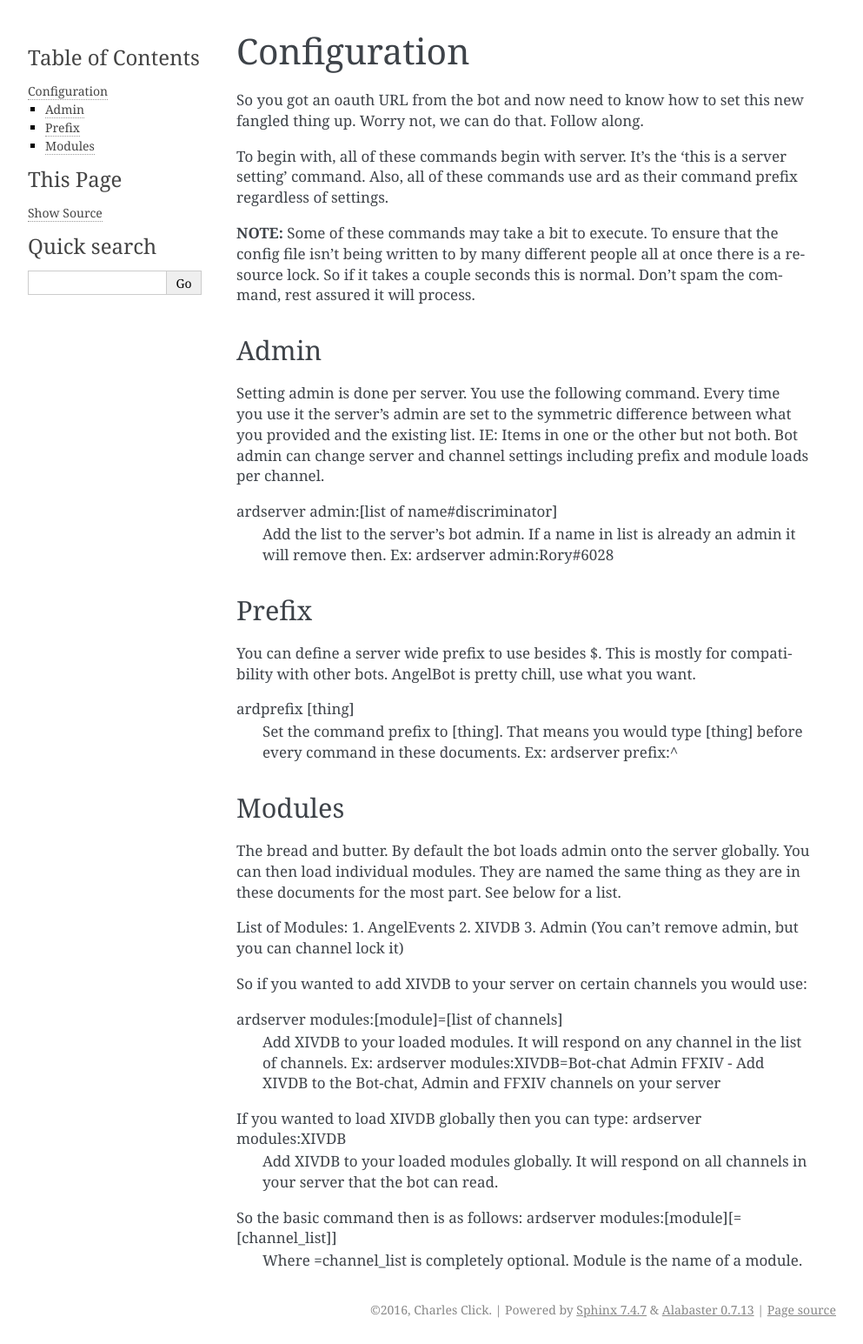
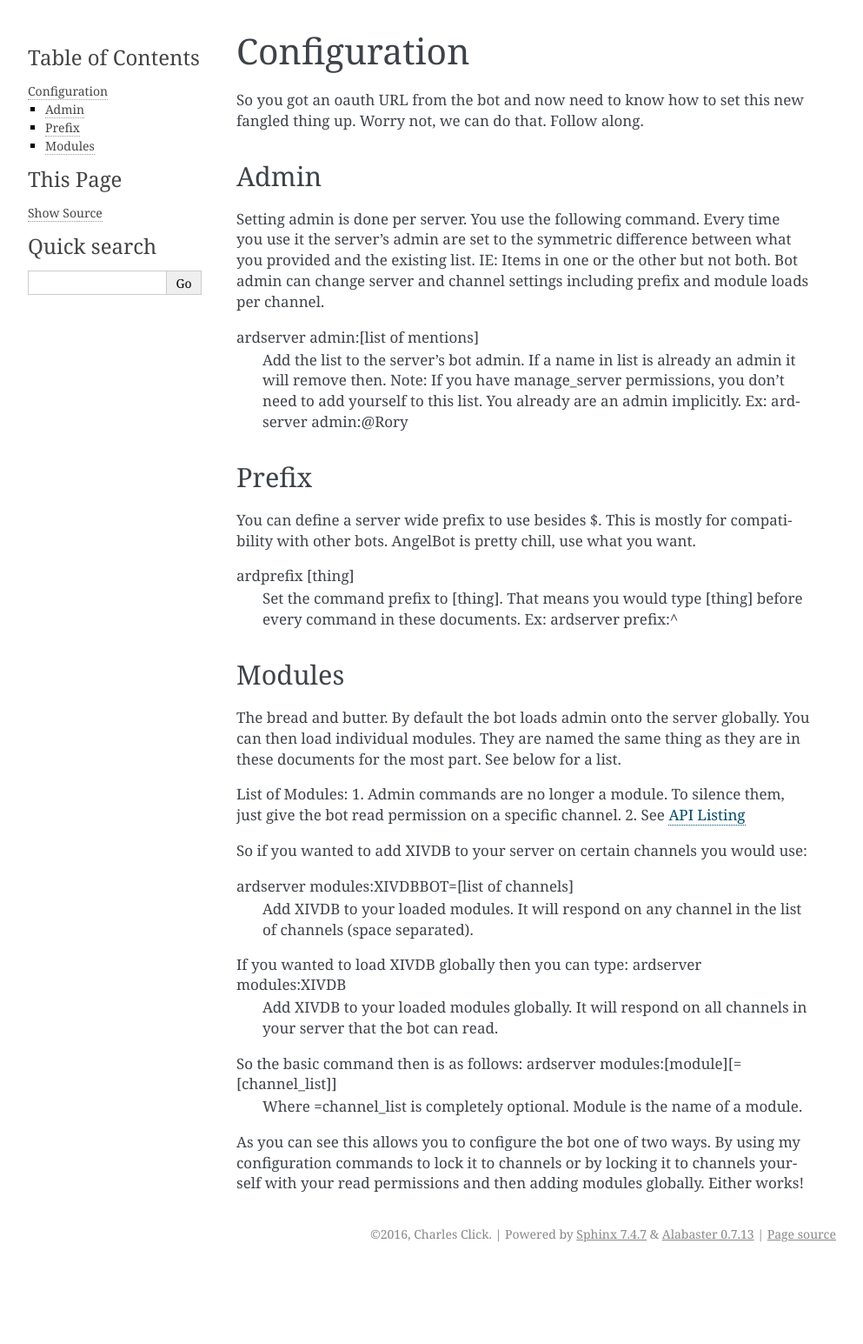
Before and after one commit to ccubed/AngelBot, a Sphinx documentation site: the page built from docs/source/Configuration.rst, in a window 1280 px wide. Shown: the whole page at 87% size, without its empty margins (148-1141 px from the left). Built offline with Sphinx 7.4.7, drawn with Linux system fonts in a browser that asks for light colours; after the commit the page ends 1458 px from its top, so only the background shows below that.

Commit message:
My doc changes reverted! :(

```diff
--- a/docs/source/Configuration.rst
+++ b/docs/source/Configuration.rst
@@ -2,10 +2,6 @@ Configuration
 =============
 
 So you got an oauth URL from the bot and now need to know how to set this new fangled thing up. Worry not, we can do that. Follow along.
-
-To begin with, all of these commands begin with server. It's the 'this is a server setting' command. Also, all of these commands use ard as their command prefix regardless of settings.
-
-**NOTE:** Some of these commands may take a bit to execute. To ensure that the config file isn't being written to by many different people all at once there is a resource lock. So if it takes a couple seconds this is normal. Don't spam the command, rest assured it will process.
 
 Admin
 -----
@@ -13,9 +9,10 @@ Admin
 Setting admin is done per server. You use the following command. Every time you use it the server's admin are set to the symmetric difference between what you provided and the existing list. IE: Items in one or the other but not both.
 Bot admin can change server and channel settings including prefix and module loads per channel.
 
-ardserver admin:[list of name#discriminator]
+ardserver admin:[list of mentions]
     Add the list to the server's bot admin. If a name in list is already an admin it will remove then.
-    Ex: ardserver admin:Rory#6028
+    Note: If you have manage_server permissions, you don't need to add yourself to this list. You already are an admin implicitly.
+    Ex: ardserver admin:@Rory
 
 Prefix
 ------
@@ -32,15 +29,13 @@ Modules
 The bread and butter. By default the bot loads admin onto the server globally. You can then load individual modules. They are named the same thing as they are in these documents for the most part. See below for a list.
 
 List of Modules:
-1. AngelEvents
-2. XIVDB
-3. Admin (You can't remove admin, but you can channel lock it)
+1. Admin commands are no longer a module. To silence them, just give the bot read permission on a specific channel.
+2. See :doc:`APIs`
 
 So if you wanted to add XIVDB to your server on certain channels you would use:
 
-ardserver modules:[module]=[list of channels]
-    Add XIVDB to your loaded modules. It will respond on any channel in the list of channels.
-    Ex: ardserver modules:XIVDB=Bot-chat Admin FFXIV - Add XIVDB to the Bot-chat, Admin and FFXIV channels on your server
+ardserver modules:XIVDBBOT=[list of channels]
+    Add XIVDB to your loaded modules. It will respond on any channel in the list of channels (space separated).
 
 If you wanted to load XIVDB globally then you can type: ardserver modules:XIVDB
     Add XIVDB to your loaded modules globally. It will respond on all channels in your server that the bot can read.
@@ -48,3 +43,5 @@ If you wanted to load XIVDB globally then you can type: ardserver modules:XIVDB
 
 So the basic command then is as follows: ardserver modules:[module][=[channel_list]]
     Where =channel_list is completely optional. Module is the name of a module.
+
+As you can see this allows you to configure the bot one of two ways. By using my configuration commands to lock it to channels or by locking it to channels yourself with your read permissions and then adding modules globally. Either works!
```
